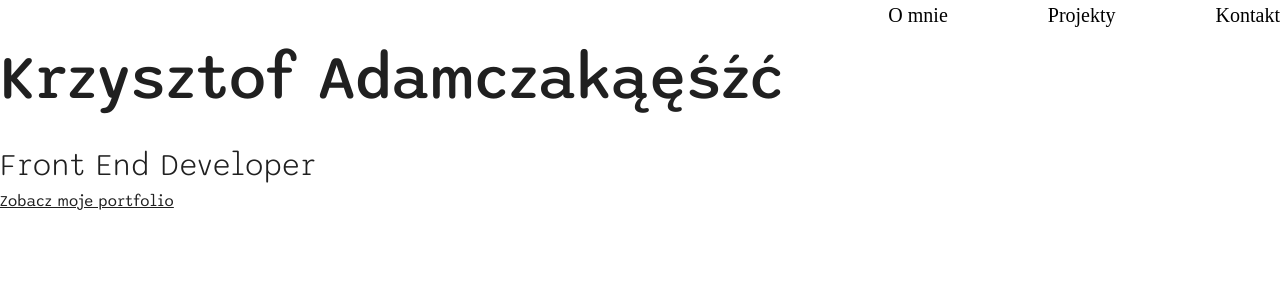
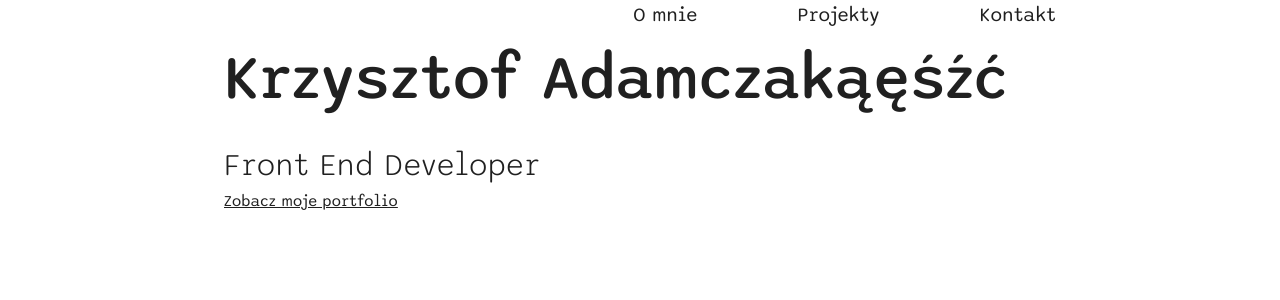
Before and after one commit to krzadamczak/krzysztofadamczak.pl, a Next.js app: page /components/Hero in a window 1280 px wide. Shown: the top 300 px of the page. Built offline with nearby package versions, Linux system fonts and the light colour scheme.

Commit message:
Fixed font in Navigation

```diff
--- a/pages/_app.tsx
+++ b/pages/_app.tsx
@@ -16,9 +16,9 @@ const sono = localFont({
 
 export default function App({ Component, pageProps }: AppProps) {
     return (
-        <div className={css.mainWrapper}>
+        <div className={combineClasses([css["main-wrapper"], sono.variable])}>
             <Navigation />
-            <main className={sono.variable}>
+            <main>
                 <Component {...pageProps} />
             </main>
         </div>
--- a/pages/components/Hero.tsx
+++ b/pages/components/Hero.tsx
@@ -5,9 +5,7 @@ const Hero = () => {
             <div className={css.hero__wrapper}>
                 <h1 className={css.hero__title}>Krzysztof Adamczakąęśźć</h1>
                 <h2 className={css.hero__subtitle}>Front End Developer</h2>
-                <a href='#portfolio' className={css.hero__callToAction}>
-                    Zobacz moje portfolio
-                </a>
+                <a href='#portfolio'>Zobacz moje portfolio</a>
             </div>
         </section>
     );
--- a/styles/Navigation.module.css
+++ b/styles/Navigation.module.css
@@ -10,9 +10,5 @@
     font-size: 20px;
     font-weight: 400;
     text-decoration: none;
-    color: #000;
     display: block;
 }
-.nav__link--small {
-    font-size: 14px;
-}
```
